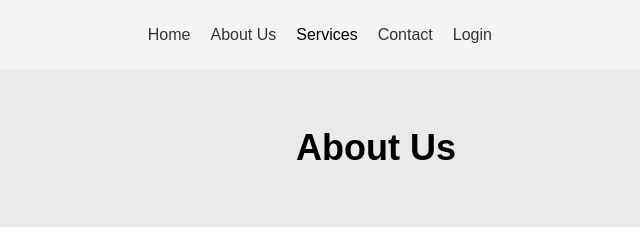
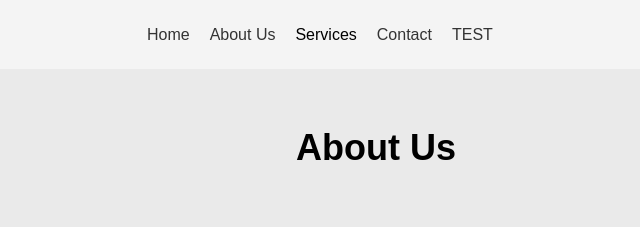
Before and after one commit to larksquirrel/ryanrochadtest, a plain HTML site: page zhuye.html in a window 1280 px wide. Shown: the top 240 px of the page, 264-904 px from the left. Drawn offline with Linux system fonts and the light colour scheme.

Commit message:
Update zhuye.html

```diff
--- a/zhuye.html
+++ b/zhuye.html
@@ -241,7 +241,7 @@
                 <li><a href="zhuye.html">About Us</a></li>
                 <li>Services</li>
                 <li><a href="contact.html">Contact</a></li>
-				  <li><a href="dl.html">Login</a></li>
+				  <li><a href="dl.html">TEST</a></li>
             </ul>
         </nav>
         <div class="search">
```
